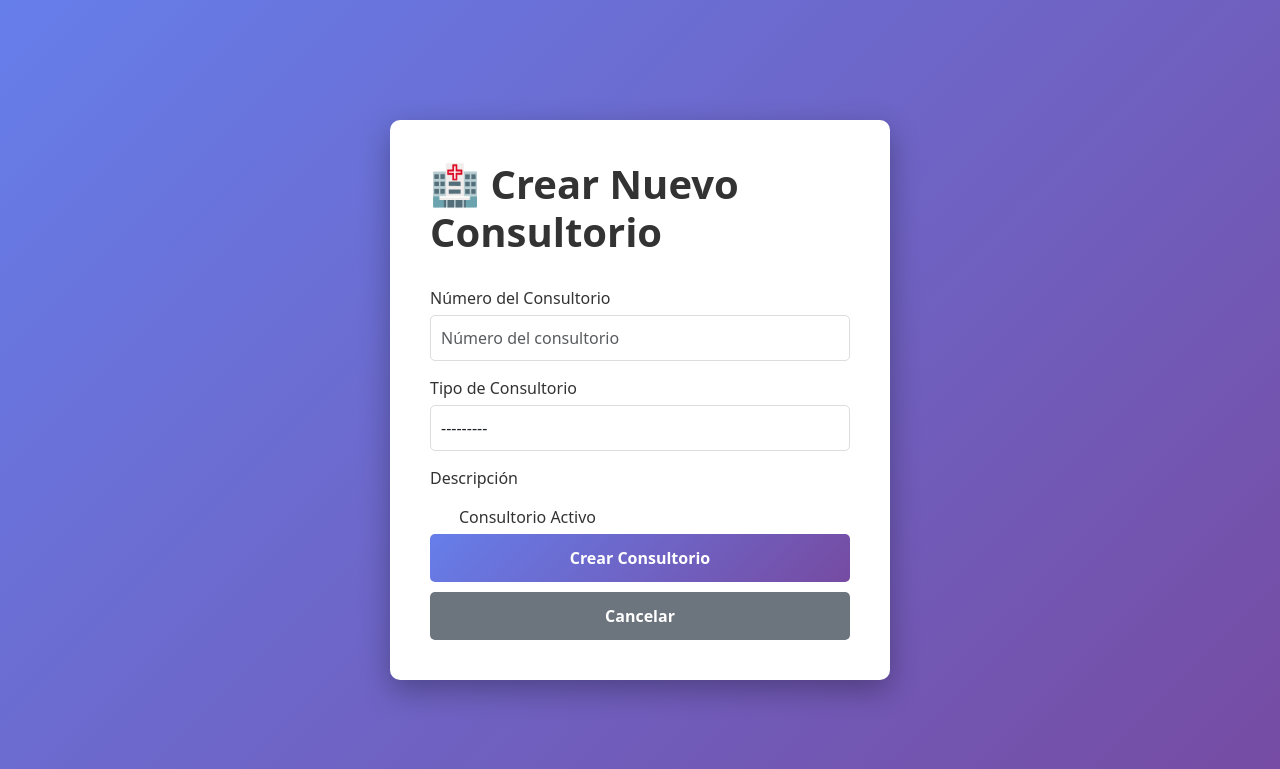
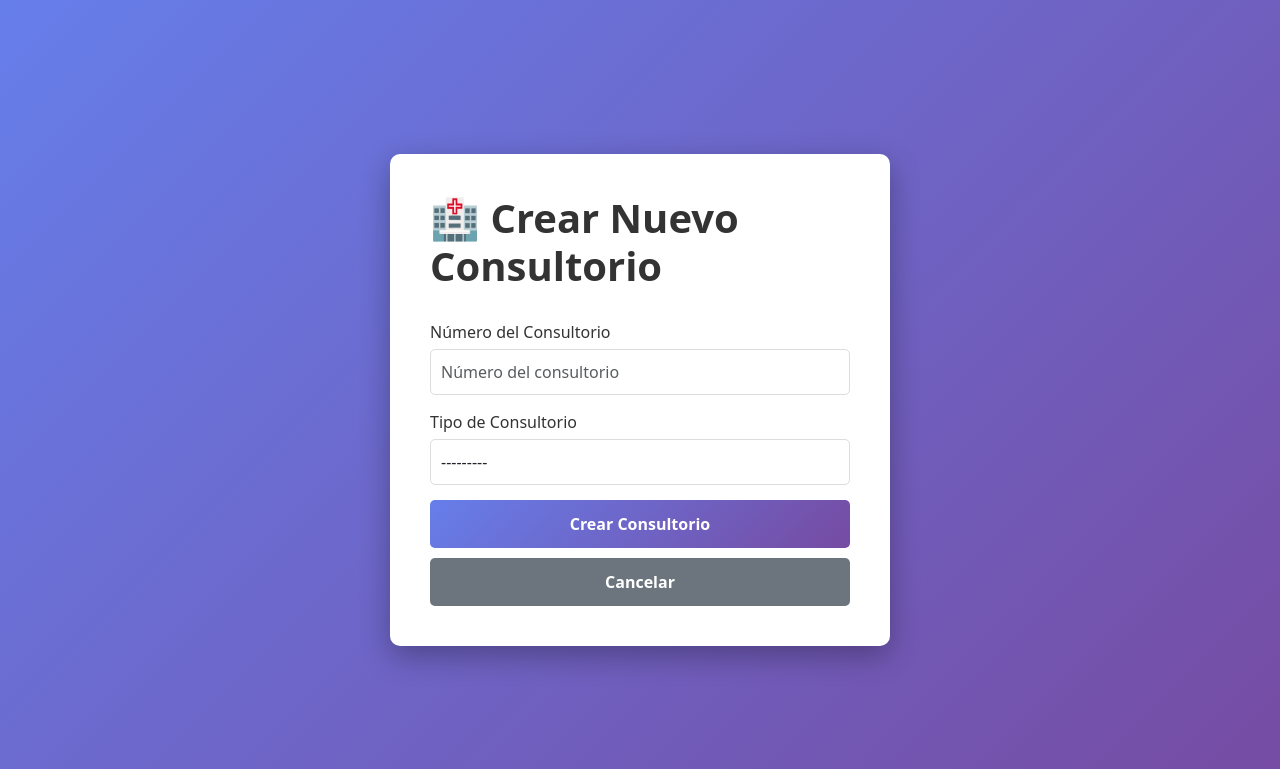
Before and after one commit to galeyro/Web-page-hospital, a Django app: template hospital/login/templates/create_consultorio.html in a window 1280 px wide. Shown: the top 769 px of the page. Run offline with Django 5.2, Linux system fonts and the light colour scheme; the template is opened without the code that fills it: values that come from a table or form of the project are taken from there, others are empty.

Commit message:
fix: arreglar forms quitando descripcion

```diff
--- a/hospital/login/templates/create_consultorio.html
+++ b/hospital/login/templates/create_consultorio.html
@@ -140,32 +140,6 @@
                 {% endif %}
             </div>
 
-            <div class="form-group">
-                <label for="{{ form.descripcion.id_for_label }}">Descripción</label>
-                {{ form.descripcion }}
-                {% if form.descripcion.errors %}
-                    <ul class="errorlist">
-                        {% for error in form.descripcion.errors %}
-                            <li>{{ error }}</li>
-                        {% endfor %}
-                    </ul>
-                {% endif %}
-            </div>
-
-            <div class="form-check">
-                {{ form.activo }}
-                <label class="form-check-label" for="{{ form.activo.id_for_label }}">
-                    Consultorio Activo
-                </label>
-                {% if form.activo.errors %}
-                    <ul class="errorlist">
-                        {% for error in form.activo.errors %}
-                            <li>{{ error }}</li>
-                        {% endfor %}
-                    </ul>
-                {% endif %}
-            </div>
-
             {% if form.non_field_errors %}
                 <div class="alert alert-danger" style="margin-top: 20px;">
                     <ul class="errorlist">
```
Also changed, not shown: hospital/login/templates/create_especialidad.html (+0 -12 lines).
